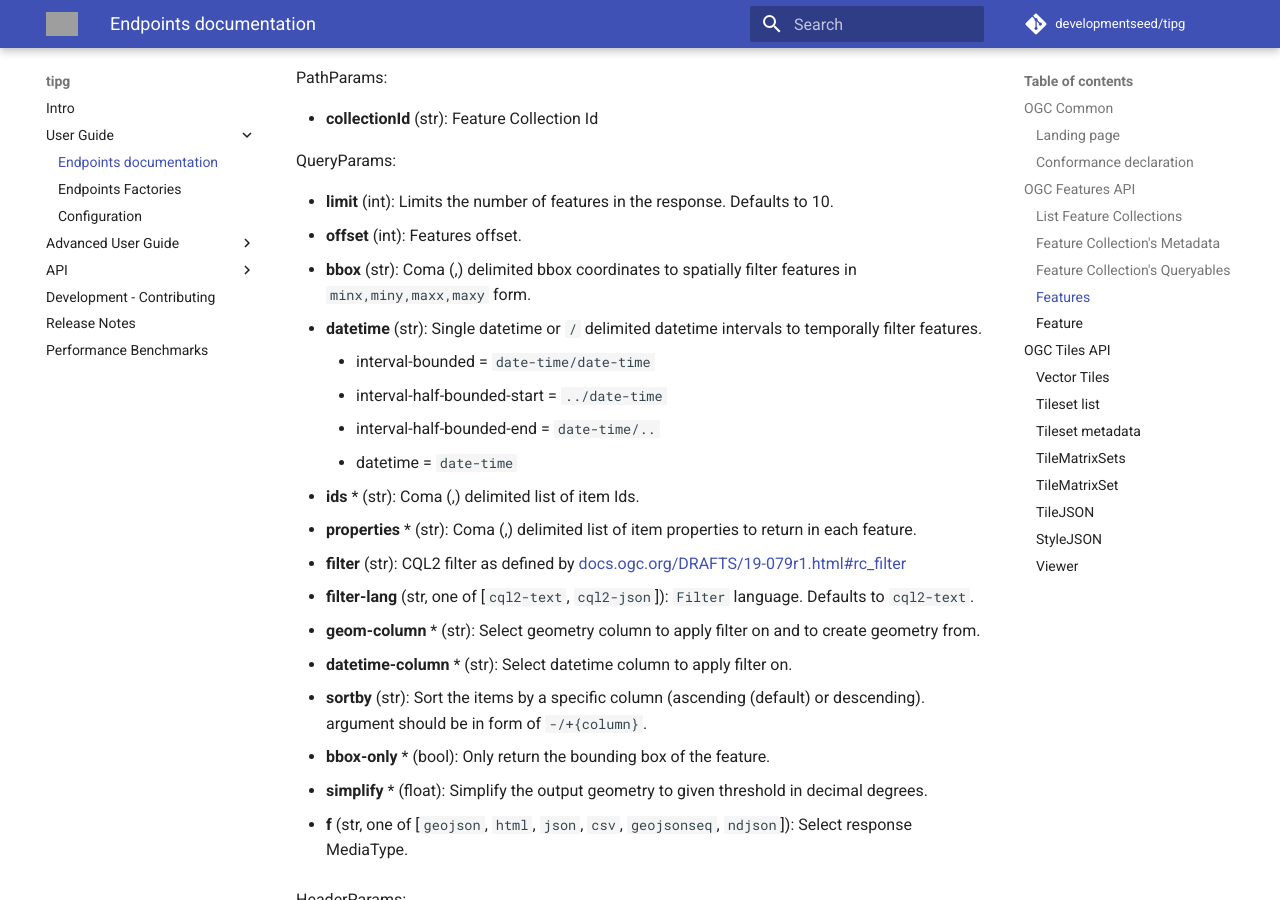
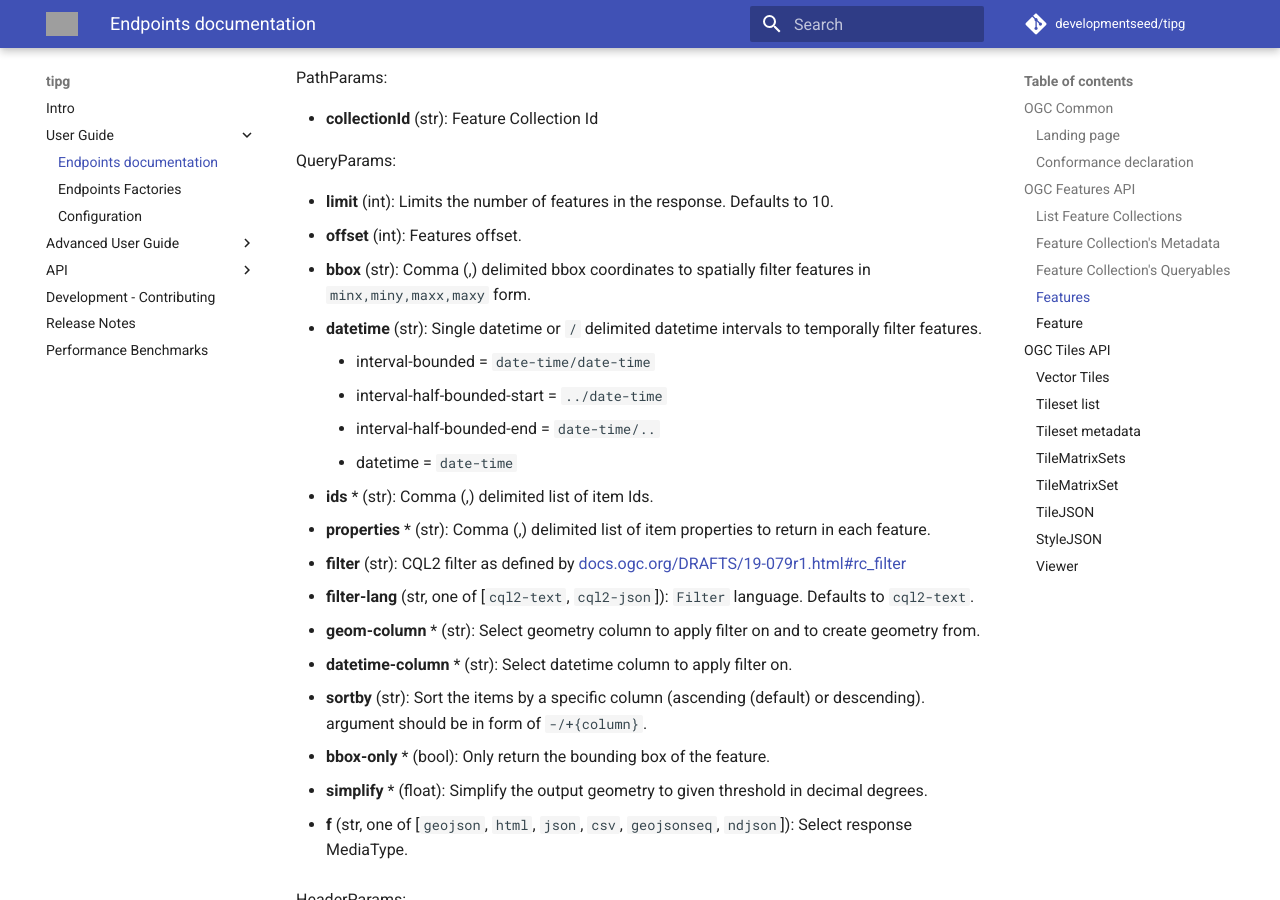
Before and after one commit to developmentseed/tipg, an MkDocs documentation site: the page built from docs/src/user_guide/endpoints.md, in a window 1280 px wide and 900 px high, scrolled down 8105 px. Built offline with MkDocs 1.6.1 and Material for MkDocs 9.7.7, drawn with Linux system fonts in a browser that asks for light colours; comment, search, counter and statistics services are not loaded; some of the changed text lies outside the part shown; grey boxes are pictures that could not be loaded.

Commit message:
Pull some of the endpoints out of their coma
- Fix minor repetitive typo 'coma' and replace with 'comma'

```diff
--- a/docs/src/user_guide/endpoints.md
+++ b/docs/src/user_guide/endpoints.md
@@ -179,7 +179,7 @@ QueryParams:
 
 - **limit** (int): Limits the number of collections in the response.
 - **offset** (int): Collection's offset.
-- **bbox** (str): Coma (,) delimited bbox coordinates to spatially filter collection in `minx,miny,maxx,maxy` form.
+- **bbox** (str): Comma (,) delimited bbox coordinates to spatially filter collection in `minx,miny,maxx,maxy` form.
 - **datetime** (str): Single datetime or `/` delimited datetime intervals to temporally filter features.
 
     - interval-bounded            = `date-time/date-time`
@@ -412,7 +412,7 @@ QueryParams:
 
 - **limit** (int): Limits the number of features in the response. Defaults to 10.
 - **offset** (int): Features offset.
-- **bbox** (str): Coma (,) delimited bbox coordinates to spatially filter features in `minx,miny,maxx,maxy` form.
+- **bbox** (str): Comma (,) delimited bbox coordinates to spatially filter features in `minx,miny,maxx,maxy` form.
 - **datetime** (str): Single datetime or `/` delimited datetime intervals to temporally filter features.
 
     - interval-bounded            = `date-time/date-time`
@@ -420,8 +420,8 @@ QueryParams:
     - interval-half-bounded-end   = `date-time/..`
     - datetime                    = `date-time`
 
-- **ids** * (str): Coma (,) delimited list of item Ids.
-- **properties** * (str): Coma (,) delimited list of item properties to return in each feature.
+- **ids** * (str): Comma (,) delimited list of item Ids.
+- **properties** * (str): Comma (,) delimited list of item properties to return in each feature.
 - **filter** (str): CQL2 filter as defined by https://docs.ogc.org/DRAFTS/19-079r1.html#rc_filter
 - **filter-lang** (str, one of [`cql2-text`, `cql2-json`]): `Filter` language. Defaults to `cql2-text`.
 - **geom-column** * (str): Select geometry column to apply filter on and to create geometry from.
@@ -588,7 +588,7 @@ PathParams:
 QueryParams:
 
 - **limit** (int): Limits the number of features in the response. Defaults to 10000.
-- **bbox** (str): Coma (,) delimited bbox coordinates to spatially filter features in `minx,miny,maxx,maxy` form.
+- **bbox** (str): Comma (,) delimited bbox coordinates to spatially filter features in `minx,miny,maxx,maxy` form.
 - **datetime** (str): Single datetime or `/` delimited datetime intervals to temporally filter features.
 
     - interval-bounded            = `date-time/date-time`
@@ -596,8 +596,8 @@ QueryParams:
     - interval-half-bounded-end   = `date-time/..`
     - datetime                    = `date-time`
 
-- **ids** * (str): Coma (,) delimited list of item Ids.
-- **properties** * (str): Coma (,) delimited list of item properties to return in each feature.
+- **ids** * (str): Comma (,) delimited list of item Ids.
+- **properties** * (str): Comma (,) delimited list of item properties to return in each feature.
 - **filter** (str): CQL2 filter as defined by https://docs.ogc.org/DRAFTS/19-079r1.html#rc_filter
 - **filter-lang** (str, one of [`cql2-text`, `cql2-json`]): `Filter` language. Defaults to `cql2-text`.
 - **geom-column** * (str): Select geometry column to apply filter on and to create geometry from.
```
